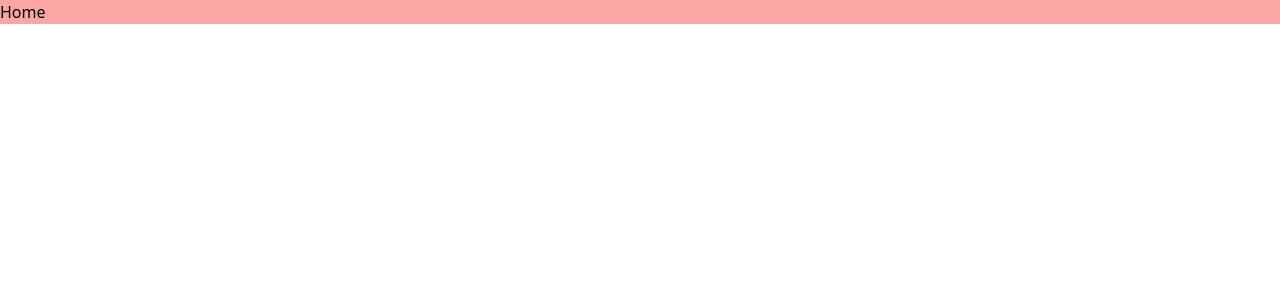
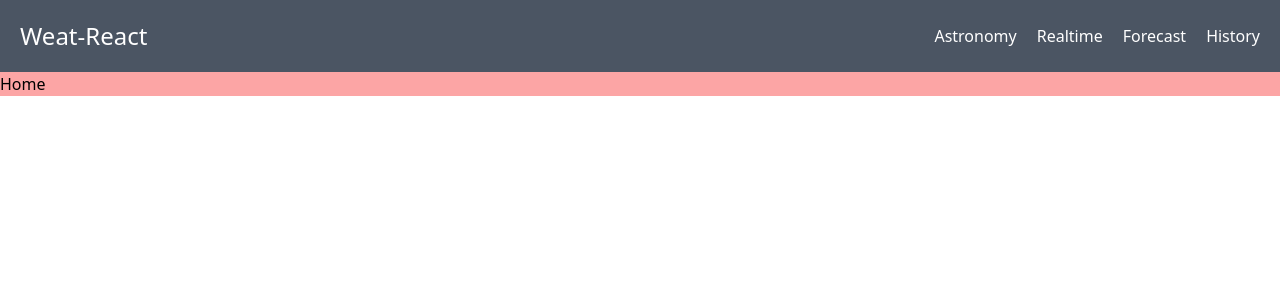
Before and after one commit to Atif-Bashir-1998/Weat-React, a React (Create React App) app: page / in a window 1280 px wide. Shown: the top 300 px of the page. Built offline with nearby package versions, Linux system fonts and the light colour scheme; the HTML template or start-up script is replaced by a standard one.

Commit message:
react router added along with navbar

```diff
--- a/src/App.js
+++ b/src/App.js
@@ -1,18 +1,22 @@
 import React from "react"
-import {BrowserRouter as Router, Routes, Route} from "react-router-dom"
+import {BrowserRouter as Router, Routes, Route, Link} from "react-router-dom"
 import Error from "./views/Error";
 import './index.css';
 
 import Home from './views/Home'
+import Navbar from "./components/Navbar";
 
 function App() {
   return (
+    <>
       <Router>
+        <Navbar/>
         <Routes>
           <Route path="/" element={<Home />} />
           <Route path="*" element={<Error />} />
         </Routes>
       </Router>
+    </>
   );
 }
 
```
Lines whose indentation alone changed are shown as unchanged.
